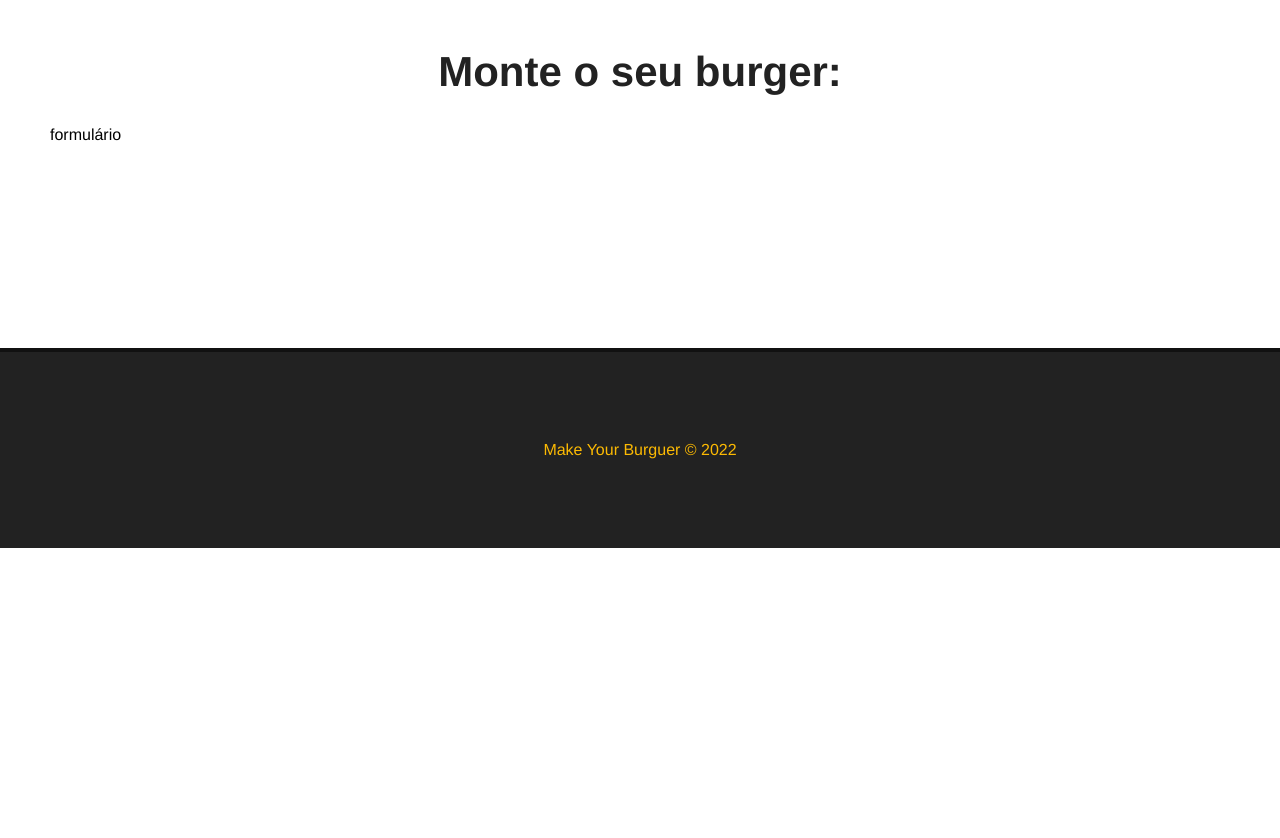
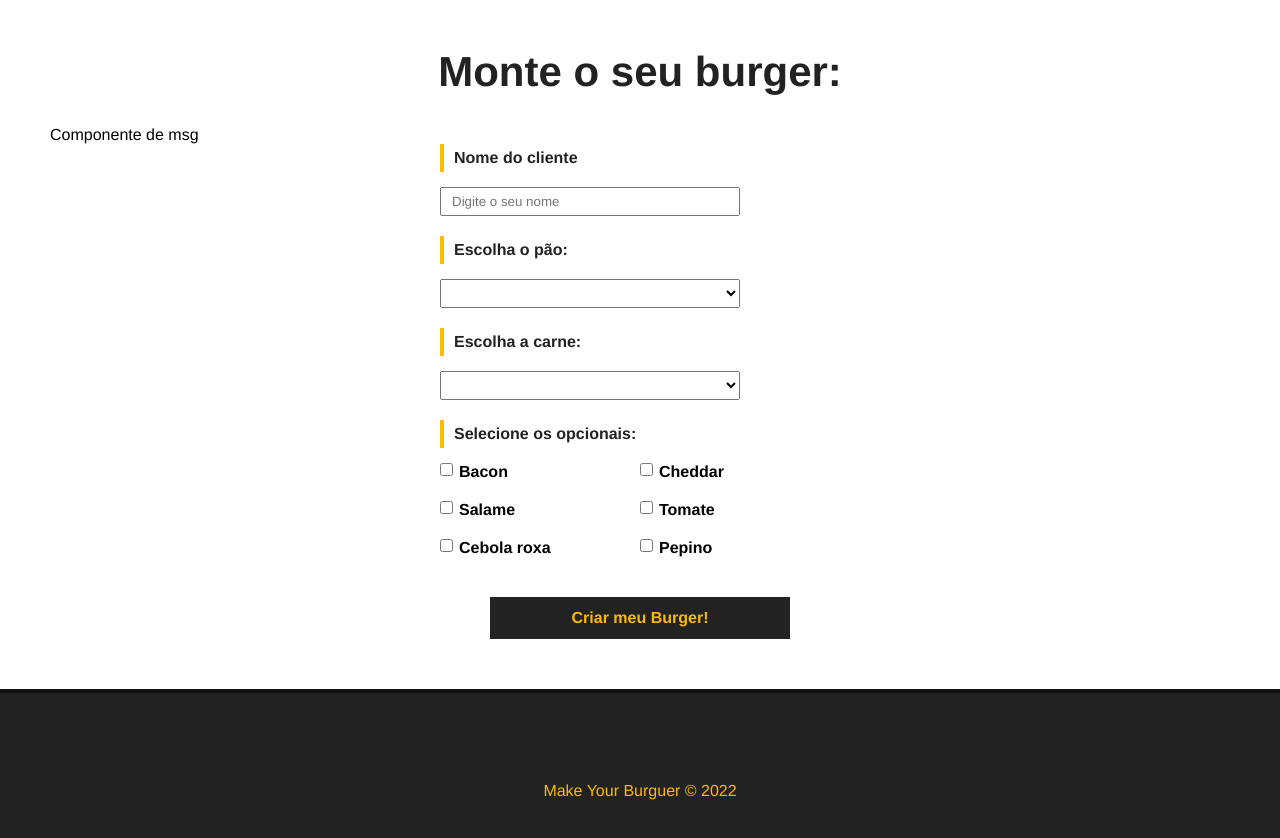
Before and after one commit to Diego-goes/3_make_your_burger, a Vue app: page / in a window 1280 px wide. Shown: the part 580-1418 px from the top of the page. Before the commit the page ends 1128 px from the top, so only its background shows below. Built offline with nearby package versions, Linux system fonts and the light colour scheme; data requests are answered from the project's data file.

Commit message:
Implementação de formulário e comunicação

```diff
--- a/db/db.json
+++ b/db/db.json
@@ -77,5 +77,18 @@
       "tipo": "Finalizado"
     }
   ],
-    "burgers": []
+  "burgers": [
+    {
+      "nome": "De",
+      "carne": "Picanha",
+      "pao": "Italiano Branco",
+      "opcionais": [
+        "Bacon",
+        "Salame",
+        "Cebola roxa"
+      ],
+      "status": "Solicitado",
+      "id": 1
     }
+  ]
+}
--- /dev/null
+++ b/src/components/BurgerForm.vue
@@ -0,0 +1,161 @@
+<template>
+  <div>
+    <p>Componente de msg</p>
+    <div>
+      <form id="burger-form" @submit="createBurger">
+        <div class="input-container">
+          <label for="nome">Nome do cliente</label>
+          <input
+            type="text"
+            id="nome"
+            name="nome"
+            v-model="nome"
+            placeholder="Digite o seu nome"
+          />
+        </div>
+        <div class="input-container">
+          <label for="pao">Escolha o pão:</label>
+          <select name="pao" id="pao" v-model="pao">
+            <option value="Selecione o seu pão">Selecione o seu pão</option>
+            <option v-for="pao in paes" :key="pao.id" :value="pao.tipo">
+              {{ pao.tipo }}
+            </option>
+          </select>
+        </div>
+        <div class="input-container">
+          <label for="carne">Escolha a carne:</label>
+          <select name="carne" id="carne" v-model="carne">
+            <option value="">Selecione a sua carne</option>
+            <option v-for="carne in carnes" :key="carne.id" :value="carne.tipo">
+              {{ carne.tipo }}
+            </option>
+          </select>
+        </div>
+        <div id="opcionais-container" class="input-container">
+          <label id="opcionais-title" for="opcionais"
+            >Selecione os opcionais:</label>
+          <div class="checkbox-container" v-for="opcional in opcionaisdata" :key="opcional.id">
+            <input type="checkbox" name="opcionais" v-model="opcionais" :value="opcional.tipo"/>
+            <span>{{opcional.tipo}}</span>
+          </div>
+        </div>
+        <div class="input-container">
+          <input type="submit" value="Criar meu Burger!" class="submit-btn" />
+        </div>
+      </form>
+    </div>
+  </div>
+</template>
+
+<script>
+export default {
+  name: "BurgerForm",
+  data() {
+    return {
+      paes: null,
+      carnes: null,
+      opcionaisdata: null,
+      nome: null,
+      pao: null,
+      carne: null,
+      opcionais: [],
+      msg: null,
+    };
+  },
+  methods: {
+    async getIngredientes() {
+      const req = await fetch("http://localhost:3000/ingredientes");
+      const data = await req.json();
+      this.paes = data.paes;
+      this.carnes = data.carnes;
+      this.opcionaisdata = data.opcionais;
+    },
+    async createBurger(e){
+        e.preventDefault();
+        const data = {
+            nome: this.nome,
+            carne: this.carne,
+            pao: this.pao,
+            opcionais: Array.from(this.opcionais),
+            status: "Solicitado"
+        }
+        const dataJson = JSON.stringify(data)
+        const req = await fetch("http://localhost:3000/burgers",{
+            method: "POST",
+            headers: {"Content-Type": "application/json"},
+            body: dataJson
+        });
+        const res = await req.json()
+        // Colocar uma msg de sistema
+        //  Limpar os campos
+        this.nome = "";
+        this.carne = "";
+        this.pao = "";
+        this.opcionais = "";
+    }
+  },
+  mounted() {
+    this.getIngredientes();
+  },
+};
+</script>
+
+<style scoped>
+#burger-form {
+  max-width: 400px;
+  margin: 0px auto;
+}
+.input-container {
+  display: flex;
+  flex-direction: column;
+  margin-bottom: 20px;
+}
+label {
+  font-weight: bold;
+  margin-bottom: 15px;
+  color: #222;
+  padding: 5px 10px;
+  border-left: 4px solid #fcba03;
+}
+input,
+select {
+  padding: 5px 10px;
+  width: 300px;
+}
+#opcionais-container {
+  flex-direction: row;
+  flex-wrap: wrap;
+}
+#opcionais-title {
+  width: 100%;
+}
+.checkbox-container {
+  display: flex;
+  align-items: flex-start;
+  width: 50%;
+  margin-bottom: 20px;
+}
+.checkbox-container span,
+.checkbox-container input {
+  width: auto;
+}
+.checkbox-container span {
+  margin-left: 6px;
+  font-weight: bold;
+}
+.submit-btn {
+  background-color: #222;
+  color: #fcba03;
+  font-weight: bold;
+  border: 2px solid #222;
+  padding: 10px;
+  font-size: 16px;
+  margin: 0 auto;
+  cursor: pointer;
+  transition: 0.5s;
+}
+.submit-btn:hover {
+  background-color: transparent;
+  color: #222;
+}
+</style>
--- a/src/views/HomeView.vue
+++ b/src/views/HomeView.vue
@@ -2,16 +2,18 @@
   <Banner />
   <div class="main-container">
     <h1>Monte o seu burger:</h1>
-    <p>formulário</p>
+    <BurgerForm />
   </div>
 </template>
 
 <script>
   import Banner from '../components/Banner.vue'
+  import BurgerForm from '../components/BurgerForm.vue'
   export default{
     name: "HomeView",
     components: {
-      Banner
+      Banner,
+      BurgerForm
     }
   }
 </script>
```
Lines whose indentation alone changed are shown as unchanged.
